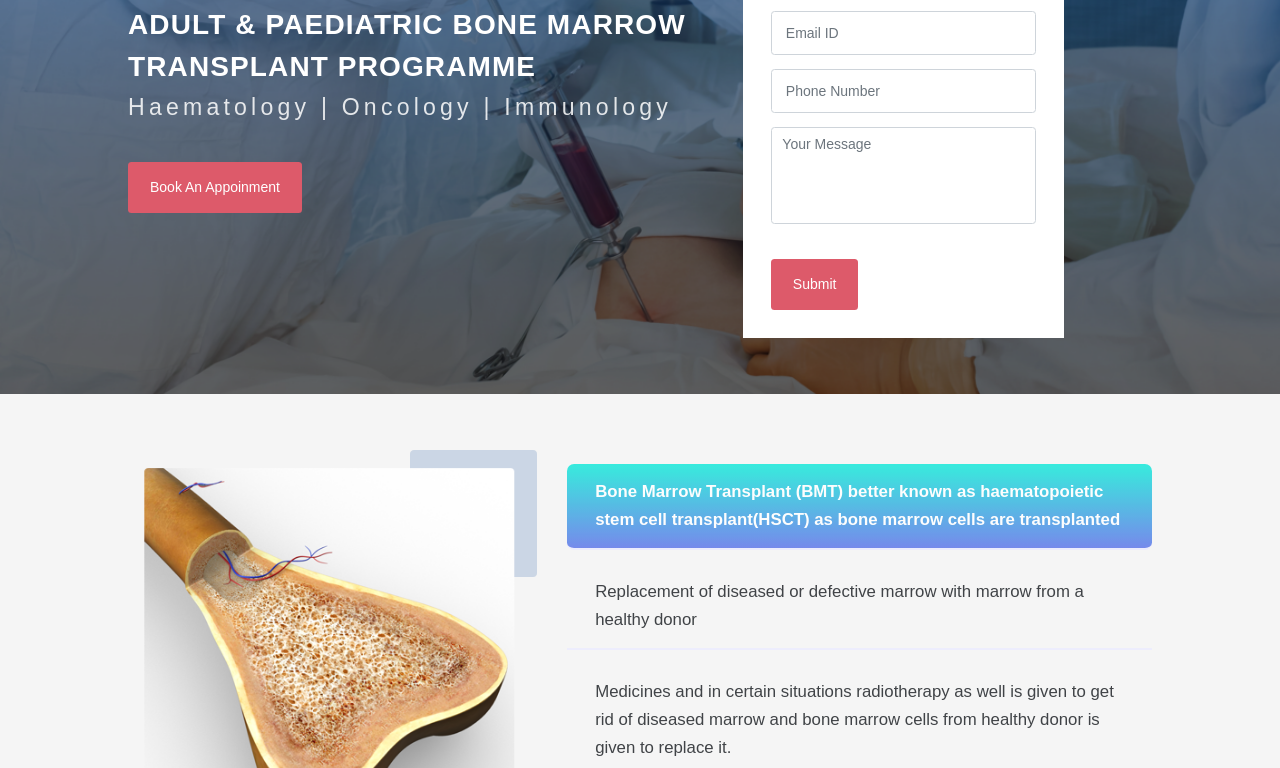
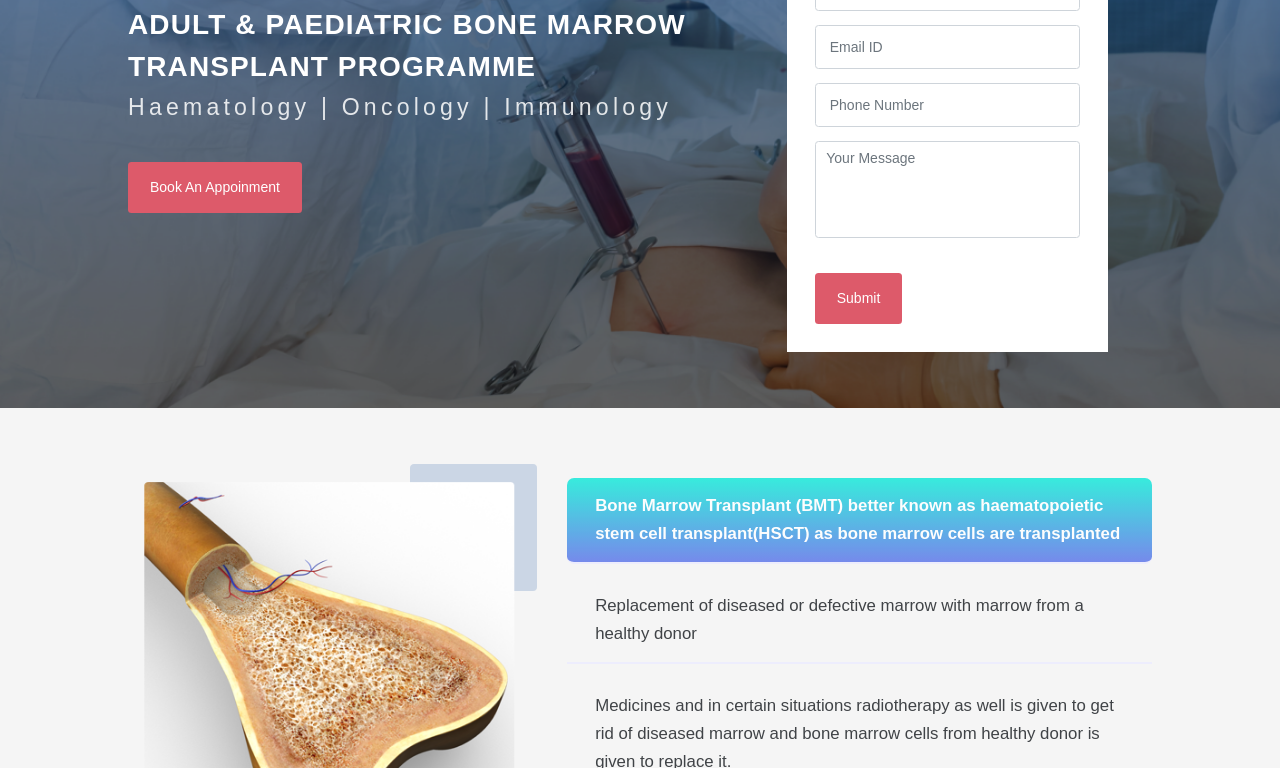
Before and after one commit to jeyasreerj37/AsterCMI, a plain HTML site: page index.html in a window 1280 px wide. Shown: the part 181-949 px from the top of the page. Drawn offline with Linux system fonts and the light colour scheme; a web font is replaced by a local one.

Commit message:
Banner Changes

```diff
--- a/index.html
+++ b/index.html
@@ -36,7 +36,7 @@
                             <button class="btn book-btn w-color">Book An Appoinment</button>
                         </div>
                     </div>
-                    <div class="col-12 col-md-4 col-sm-5">
+                    <div class="col-12 col-md-4 col-sm-9 mx-sm-auto mt-sm-3">
                         <div class="contactform">
                             <form class="" action="">
                                 <h3 class="bold mb-4">Enquire now</h3>
```
